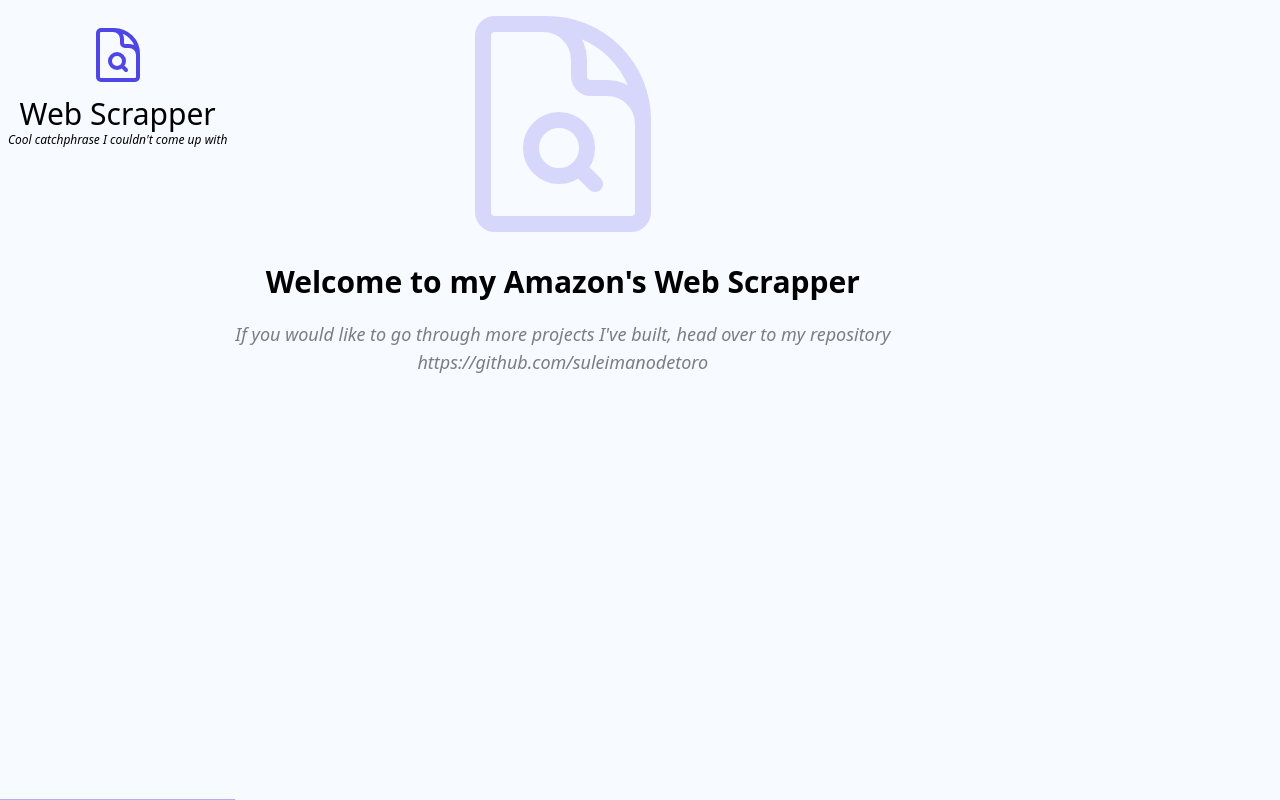
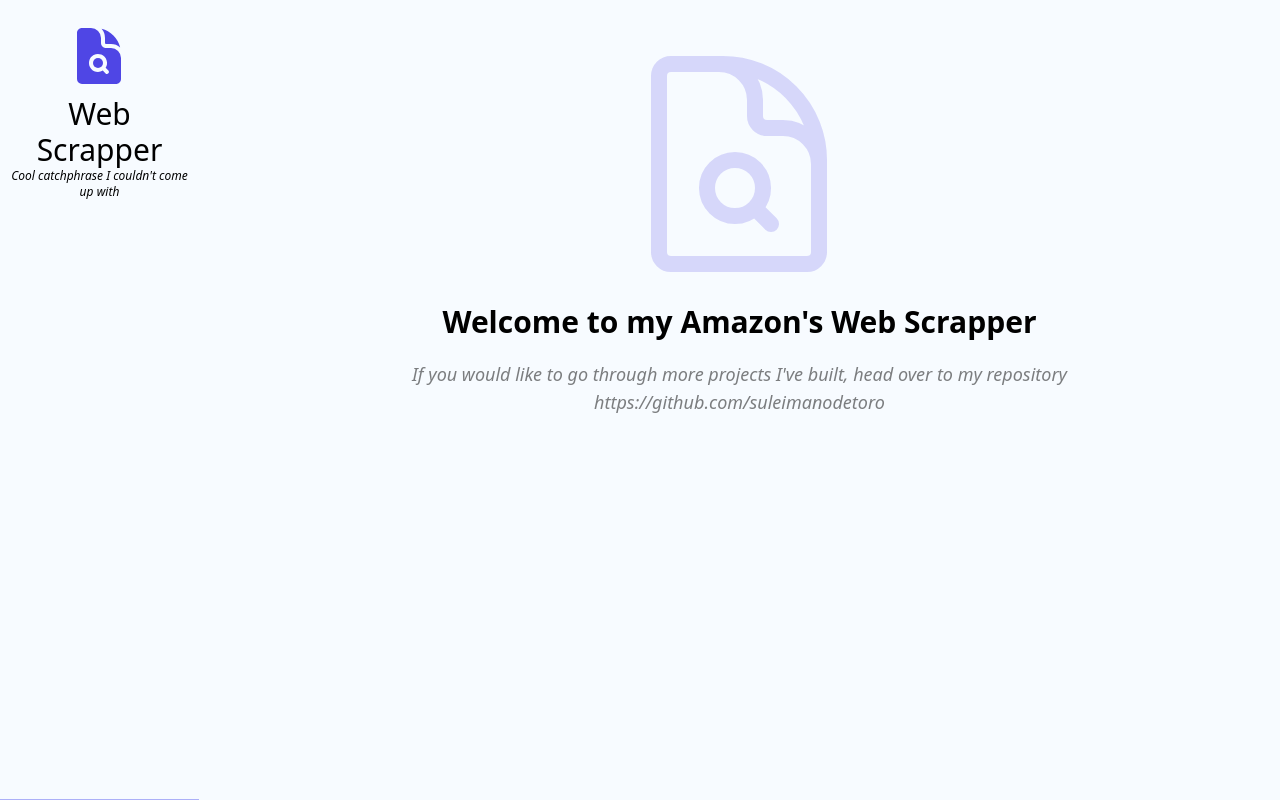
Before and after one commit to suleimanodetoro/amazon-web-scrapper, a Next.js app: page / in a window 1280 px wide. Built offline with nearby package versions, Linux system fonts and the light colour scheme.

Commit message:
Change styling for 'main' in layout,change icon in sidebar

```diff
--- a/app/layout.tsx
+++ b/app/layout.tsx
@@ -18,7 +18,7 @@
       <body className="flex bg-[#F7FBFF] h-screen">
         {/* Sidebar */}
         <Sidebar />
-        <main>
+        <main className="p-10 max-w-7xl w-full mx-auto overflow-y-auto">
           {/* Header */}
           {children}
         </main>
--- a/components/Sidebar.tsx
+++ b/components/Sidebar.tsx
@@ -1,4 +1,4 @@
-import { DocumentMagnifyingGlassIcon } from '@heroicons/react/24/outline'
+import { DocumentMagnifyingGlassIcon } from '@heroicons/react/24/solid'
 import React from 'react'
 
 function Sidebar() {
```
